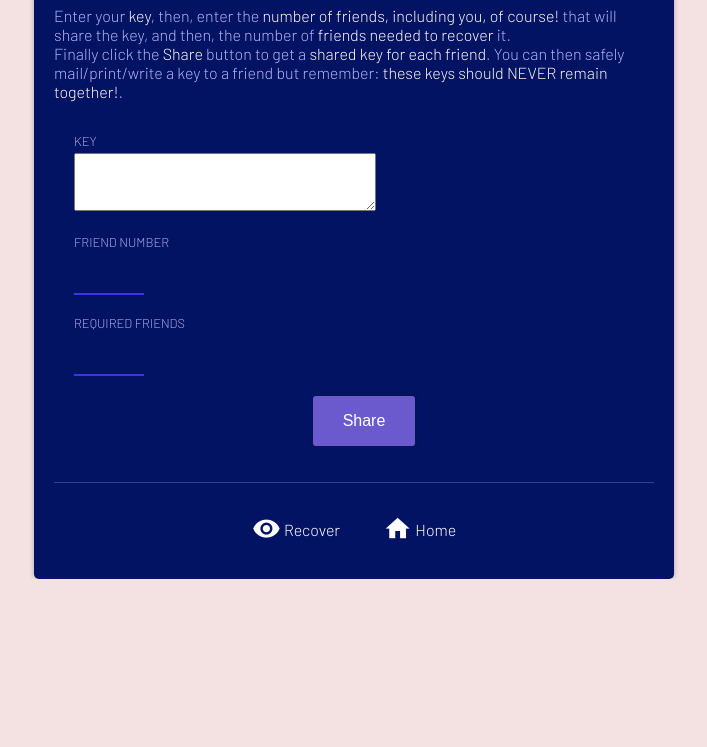
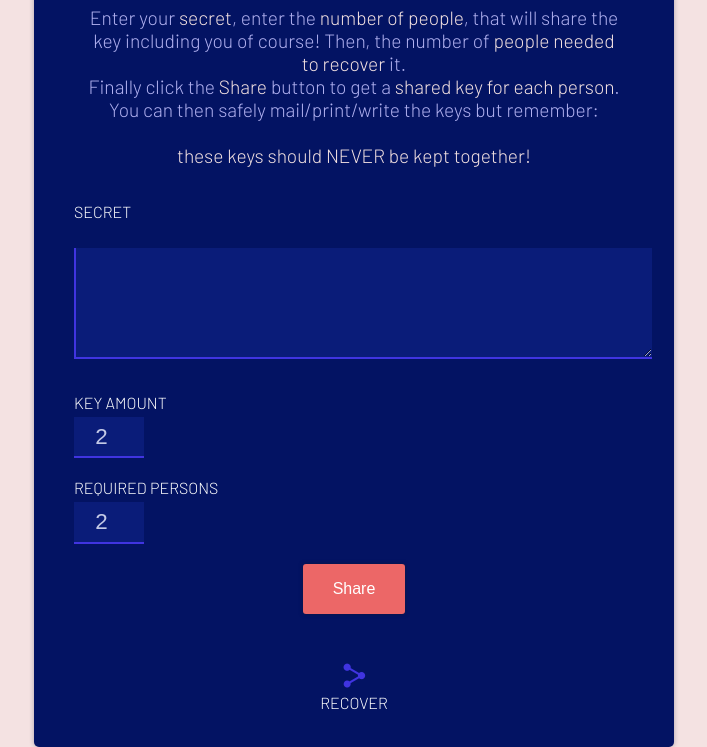
Before and after one commit to alcuadradotech/social-key-recovery, a plain HTML site: page share.html in a window 1280 px wide. Shown: the part 230-977 px from the top of the page, without its empty margins (286-993 px from the left). Before the commit the page ends 809 px from the top, so only its background shows below. Drawn offline with Linux system fonts and the light colour scheme.

Commit message:
Usability improvements

```diff
--- a/assets/i18n.js
+++ b/assets/i18n.js
@@ -40,35 +40,37 @@
 
     const i18n = {
         en: {
-            title: "Social Key Recovery",
-            desc: "Share your keys with firends or family to recover them when needed.",
+            title: "Secure your secret",
+            desc: "This tool transforms your secret into a set of keys you can <b>distribute</b> between persons or places you can always count on. <b>Recover</b> the secret by putting the shared keys together.<br/><br/>It is ideal for securing your <br>private blockchain key</b>!",
             home: "Home",
             share: "Share",
-            shareSecretsDesc: "Enter your <b>key</b>, then, enter the <b>number of friends, including you, of course!</b> that will share the key, and then, the number of <b>friends needed to recover</b> it. <br/>Finally click the <b>Share</b> button to get a <b>shared key for each friend</b>. You can then safely mail/print/write a key to a friend but remember: <b>these keys should NEVER remain together!</b>.",
+            shareSecretsDesc: "Enter your <b>secret</b>, enter the <b>number of people</b>, that will share the key including you of course! Then, the number of <b>people needed to recover</b> it. <br/>Finally click the <b>Share</b> button to get a <b>shared key for each person</b>. You can then safely mail/print/write the keys but remember: <br/><br/><b>these keys should NEVER be kept together!</b>",
             recover: "Recover",
-            recoverSecretsDesc: "Enter the <b>number of friends</b> that are needed to recover the key. Then, each friend must <b>enter his share</b>. Finally click the <b>Recover</b> button.",
+            recoverSecretsDesc: "Enter the amount of required keys to recover your secret and introduce each one.",
             shareSecrets: "Share keys",
             recoverSecrets: "Recover keys",
-            secretLabel: "Key",
-            friend: "Friend",
-            friends: "Friend number",
-            requiredFriends: "Required friends",
+            secretLabel: "Secret",
+            person: "Key",
+            persons: "Key amount",
+            copy: "Copy",
+            requiredPersons: "Required persons",
             subject: "Hi, this is your secret share"
         },
         es: {
-            title: "Claves Compartidas",
-            desc: "Comparte tus claves con tu familia o amigos para poder recuperarlas cuando sea necesario.",
+            title: "Asegura tu secreto",
+            desc: "Esta herramienta transfórma tu secreto en una serie de claves que puedes <b>repartir</b> entre las personas o los lugares con cuales siempre puedes contar. <b>Recupera</b> tu secreto juntando claves repartidas.<br/><br/>Es ideal para asegurar tu <b>clave privada blockchain</b>!",
             home: "Inicio",
-            share: "Compartir",
-            shareSecretsDesc: "Introduce tu <b>clave</b>, el <b>número de amigos</b> que compartirán la clave, <b>¡contándote a tí, por supuesto!</b> y el número de <b>amigos necesarios para recuperarla</b>. <br/><br/>Finalmente, haz clic en el botón <b>Compartir</b> para obtener una <b>clave compartida para cada amigo</b>. Puedes enviar por correo/imprimir/escribir una clave a un amigo de forma segura, pero recuerda: <b>¡Estas claves NUNCA deben permanecer juntas!</b>.",
-            recover: "Revelar",
-            recoverSecretsDesc: "Introduce el <b>número de amigos</b> que se necesitan para recuperar la clave. Cada amigo <b>debe introducir su parte</b>. Por último, haz clic en el botón <b>Revelar</b>.",
-            shareSecrets: "Compartir claves",
-            recoverSecrets: "Revelar claves",
-            secretLabel: "Clave",
-            friend: "Amigo",
-            friends: "Número de amigos",
-            requiredFriends: "Amigos requeridos",
+            share: "Repartir",
+            shareSecretsDesc: "Transforma tu secreto en tantas claves como quieras y establece cuantas de ellas serán mínimamente requeridas para recuperar tu secreto.",
+            recover: "Recuperar",
+            recoverSecretsDesc: "Introduce la cantidad de claves requeridas para recuperar tu secreto e introduce cada una.",
+            shareSecrets: "Repartir secreto",
+            recoverSecrets: "Recuperar secreto",
+            secretLabel: "Secreto",
+            person: "Clave",
+            persons: "Cantidad de claves",
+            copy: "Copiar",
+            requiredPersons: "Claves requeridas",
             subject: "Hola, esta es tu parte de la clave"
         }
     };
--- a/assets/style.css
+++ b/assets/style.css
@@ -1,4 +1,17 @@
 @import url('https://fonts.googleapis.com/css2?family=Barlow:wght@300,400,700&display=swap');
+
+:root {
+    --text-color: #b1b1f0;
+    --key-color: #b1b1f0;
+    --highlight-color: #fff;
+    --icon-color: #4034e0;
+    --box-bg-color-1: rgb(3, 19, 99);
+    --box-bg-color-1-lighter: rgb(10, 28, 121);
+    --page-bg-color-2: #f4e2e2;
+    --button-bg-color: #ec6767;
+    --button-bg-color-hover: #ec4f4f;
+    --mdc-theme-secondary: #4034e0;
+}
 
 html, body {
     height: 100%;
@@ -10,13 +23,13 @@ body {
     display: flex;
     justify-content: center;
     align-items: flex-start;
-    background-color: #f4e2e2;
+    background-color: var(--page-bg-color-2);
 }
 .wrapper {
     width: 50%;
     min-width: 300px;
     max-width: 600px;
-    background-color: #031364;
+    background-color: var(--box-bg-color-1);
     border-radius: 5px;
     padding: 0 20px;
     margin-top: 5vh;
@@ -26,7 +39,7 @@ body {
 header {
     text-align: center;
     padding: 1em 0 0;
-
+    position: relative;
 }
 header p {
     position: relative;
@@ -35,44 +48,91 @@ footer {
     padding-top: 2em;
     padding-bottom: 2.2em;
     text-align: center;
-    border-top: 1px solid #2d409f;
 }
 
 a {
-    color: #fff;
+    color: var(--highlight-color);
     text-decoration: none;
     display: inline-block;
     padding: 0 20px;
+    text-transform: uppercase;
 }
 a span {
-    vertical-align: middle;
+    display: block;
+
 }
 a .material-icons {
+    color: var(--icon-color);
     font-size: 1.8em;
 }
 a:hover .material-icons {
-    color: #fff;;
+    color: var(--highlight-color);
+}
+a.home {
+    position: absolute;
+    left: 0;
+    top: 10px;
+    padding: 0;
+}
+a.home span {
+    display: inline;
+    vertical-align: middle;
+}
+a.home #home {
+    visibility: hidden;
+}
+a.home:hover #home {
+    visibility: visible;
+}
+
+a.copy,
+a.mail {
+    vertical-align: middle;
+    padding: 0 10px;
+    display: inline-flex;
+}
+a.copy:hover,
+a.mail:hover {
+    color: var(--button-bg-color);
+}
+a.copy .material-icons {
+    visibility: hidden;
+    font-size: 20px;
+    color: var(--button-bg-color);
+}
+.copied a.copy .material-icons {
+    visibility: visible;
+}
+a.mail .material-icons {
+    vertical-align: middle;
+    font-size: 20px;
 }
 
 h1 {
     font-weight: 300;
-    color: #fff;
+    color: var(--highlight-color);
     text-align: center;
 }
 
 p {
-    color: #b1b1f0;
+    color: var(--text-color);
 }
 p b {
     font-weight: 400;
-    color: seashell;
+    color: var(--page-bg-color-2);
 }
 ol {
     padding: 0 0 0 40px;
 }
 ol li {
-    color: #b1b1f0;
+    color: var(--key-color);
     padding: 0.3em 0 0.3em 20px;
+}
+.description {
+    text-align: center;
+    font-size: 1.2em;
+    padding-left: 5%;
+    padding-right: 5%;
 }
 .form-inline {
     padding-top: 1em;
@@ -81,35 +141,73 @@ ol li {
     padding: 0 0 20px 20px;
 }
 label {
-    color: #aca8e6;
+    color: var(--highlight-color);
     display: block;
     padding-bottom: 0.3em;
     font-weight: 400;
     text-transform: uppercase;
-    font-size: 0.8em;
+    font-size: 1em;
+}
+textarea {
+    position: relative;
+    background-color: var(--box-bg-color-1-lighter);
+    color: var( --text-color );
+    width: 97%;
+    padding-left: 2%;
+    min-height: 100px;
+    border: none;
+    font-family: 'Barlow', Arial, sans-serif;
+    font-weight: 400;
+    font-size: 1.4em;
+    padding-top: 0.3em;
+    border-left: 2px solid var(--icon-color);
+    border-bottom: 2px solid var(--icon-color);
+}
+textarea:before,
+textarea:after {
+    content: '';
+    display: block;
+    background-color: var(--icon-color);
+    position: absolute;
+}
+textarea::before {
+    width: 2px;
+    left: 0;
+    top: 0;
+    bottom: 0;
+}
+textarea::after {
+    height: 2px;
+    left: 0;
+    right: 0;
+    bottom: 0;
 }
 input[type="text"],
 input[type="number"] {
-    background-color: transparent;
+    background-color: var(--box-bg-color-1-lighter);;
     border: none;
-    border-bottom: 2px solid #4034e0;
+    border-bottom: 2px solid var(--icon-color);
     clear: both;
     color: #c3c9e6;
 }
 input[type="text"] {
-    width: 90%;
+    width: 50%;
     padding: 0.3em 5px;
-    font-size: 1.4em;
+    font-size: 0.9em;
+    margin-right: 3%;
 }
 input[type="number"] {
     width: 60px;
     padding: 0.3em 5px;
     font-size: 1.4em;
+    text-align: center;
 }
 button,
 .button {
     display: inline-block;
-    background-color: slateblue;
+    background-color: var(--button-bg-color);
+    transition: all;
+    transition-duration: 250ms;
     padding: 1em 30px;
     text-decoration: none;
     color: #fff;
@@ -117,11 +215,30 @@ button,
     font-size: 1em;
     border-radius: 3px;
     box-shadow: 0 0 4px rgba(12, 23, 53, 0.75);
+    cursor: pointer;
+}
+button:hover,
+.button:hover {
+    background-color: var(--button-bg-color-hover);
+    box-shadow: 0 0 5px rgba(12, 23, 53, 0.95);
+}
+button.small,
+.button.small {
+    padding: 0.5em 10px;
+    font-size: 0.85;
+}
+
+#secret {
+    margin-top: 1em;
+    margin-bottom: 0.5em;
 }
 .center {
     text-align: center;
 }
-
+.flip-horizontal {
+    -webkit-transform: scaleX(-1);
+  transform: scaleX(-1);
+}
 .material-icons {
     font-family: 'Material Icons';
     font-weight: normal;
@@ -159,9 +276,3 @@ button,
     top: 1.2em;
     background-color: #4034e0;
 }
-#secret {
-    font-weight: 300;
-    color: #fff;
-    text-align: center;
-    font-size: 1.8em;
-}
--- a/share.html
+++ b/share.html
@@ -10,10 +10,11 @@
 <body>
     <div class="wrapper">
         <header>
+            <a href="index.html" class="home"><span class="material-icons">home</span> <span id="home"></span></a>
             <p><span class="logo lock material-icons">lock</span><span class="logo context material-icons">share</span></p>
             <h1 id="shareSecrets"></h1>
         </header>
-        <p id="shareSecretsDesc"></p>
+        <p id="shareSecretsDesc" class="description"></p>
         <form class="form-inline">
             <div class="form-row">
                 <label for="secret" id="secretLabel"></label>
@@ -21,22 +22,21 @@
             </div>
 
             <div class="form-row">
-                <label for="friends" id="friends"></label>
-                <input type="number" id="friends" name="friends" size="1" required>
+                <label for="persons" id="persons"></label>
+                <input type="number" id="persons" name="persons" size="1" min="2" value="2" required>
             </div>
 
             <div class="form-row">
-                <label for="requiredFriends" id="requiredFriends"></label>
-                <input type="number" id="requiredFriends" name="requiredFriends" size="1" required>
+                <label for="requiredPersons" id="requiredPersons"></label>
+                <input type="number" id="requiredPersons" name="requiredPersons" size="1" min="2" value="2" required>
             </div>
-            <div class="form-row center">
+            <div class="center">
                 <button id="submit" type="submit"></button>
             </div>
         </form>
         <ol id="shares"></ol>
         <footer>
-            <a href="recover.html"><span class="material-icons">visibility</span> <span id="recover"></span></a>
-            <a href="index.html"><span class="material-icons">home</span> <span id="home"></span></a>
+            <a href="recover.html"><span class="material-icons flip-horizontal">share</span> <span id="recover"></span></a>
         </footer>
     </div>
     <script src="assets/vendors/secrets.js"></script>
@@ -50,8 +50,8 @@
     document.getElementById("shareSecrets").innerHTML = i18n.shareSecrets;
     document.getElementById("shareSecretsDesc").innerHTML = i18n.shareSecretsDesc;
     document.getElementById("secretLabel").innerHTML = i18n.secretLabel;
-    document.getElementById("friends").innerHTML = i18n.friends;
-    document.getElementById("requiredFriends").innerHTML = i18n.requiredFriends;
+    document.getElementById("persons").innerHTML = i18n.persons;
+    document.getElementById("requiredPersons").innerHTML = i18n.requiredPersons;
     document.getElementById("recover").innerHTML = i18n.recover;
     document.getElementById("home").innerHTML = i18n.home;
     document.getElementById("submit").innerHTML = i18n.share;
@@ -69,26 +69,26 @@
         const data = event.formData;
         const values = [...data.values()];
         // get secret
-        let secret = values[0], friends, requiredFriends;
-        // get friends and required friends
+        let secret = values[0], persons, requiredPersons;
+        // get persons and required persons
         try {
-            // get friends
-            friends = parseInt(values[1]);
-            // get requiredFriends
-            requiredFriends = parseInt(values[2]);
+            // get persons
+            persons = parseInt(values[1]);
+            // get requiredPersons
+            requiredPersons = parseInt(values[2]);
         } catch (error) {
             alert(error.message);
             return;
         }
         // create the shares
         try {
-            shares = secrets.share(secret.hexEncode(), friends, requiredFriends);
+            shares = secrets.share(secret.hexEncode(), persons, requiredPersons);
             document.getElementById("shares").innerHTML = shares
                 .map((share, index) =>
-                    `<li>
+                    `<li id="share-list-element-${index}" class="share-list-element">
                         <input type="text" id="share${index}" value=${share}>
-                        <button onclick="copy(${index})">Copy</button>
-                        <a href="mailto:?subject=${i18n.subject}&body=${share}" target="_top">Send Mail</a>
+                        <a class="copy" href="#copy" onclick="copy(${index})">Copy <span class="material-icons">done</span></button>
+                        <a class="mail" href="mailto:?subject=${i18n.subject}&body=${share}" target="_top">Send Mail</a>
                      </li>`
                 ).toString().replace(/,/g, '');
         } catch (error) {
@@ -113,6 +113,15 @@
         input.select();
         // copy
         document.execCommand("copy");
+
+        // Remove class from all other items first
+        /*
+        document.getElementsByClassName('share-list-element').forEach(function( current, index ){
+            current.classList.remove("copied")
+        }, this );
+        */
+        // Add class to copied item
+        document.getElementById(`share-list-element-${index}`).classList.add("copied");
     }
 </script>
 </html>
```
Also changed, not shown: index.html (+3 -3 lines), recover.html (+12 -12 lines), 1 other file.
